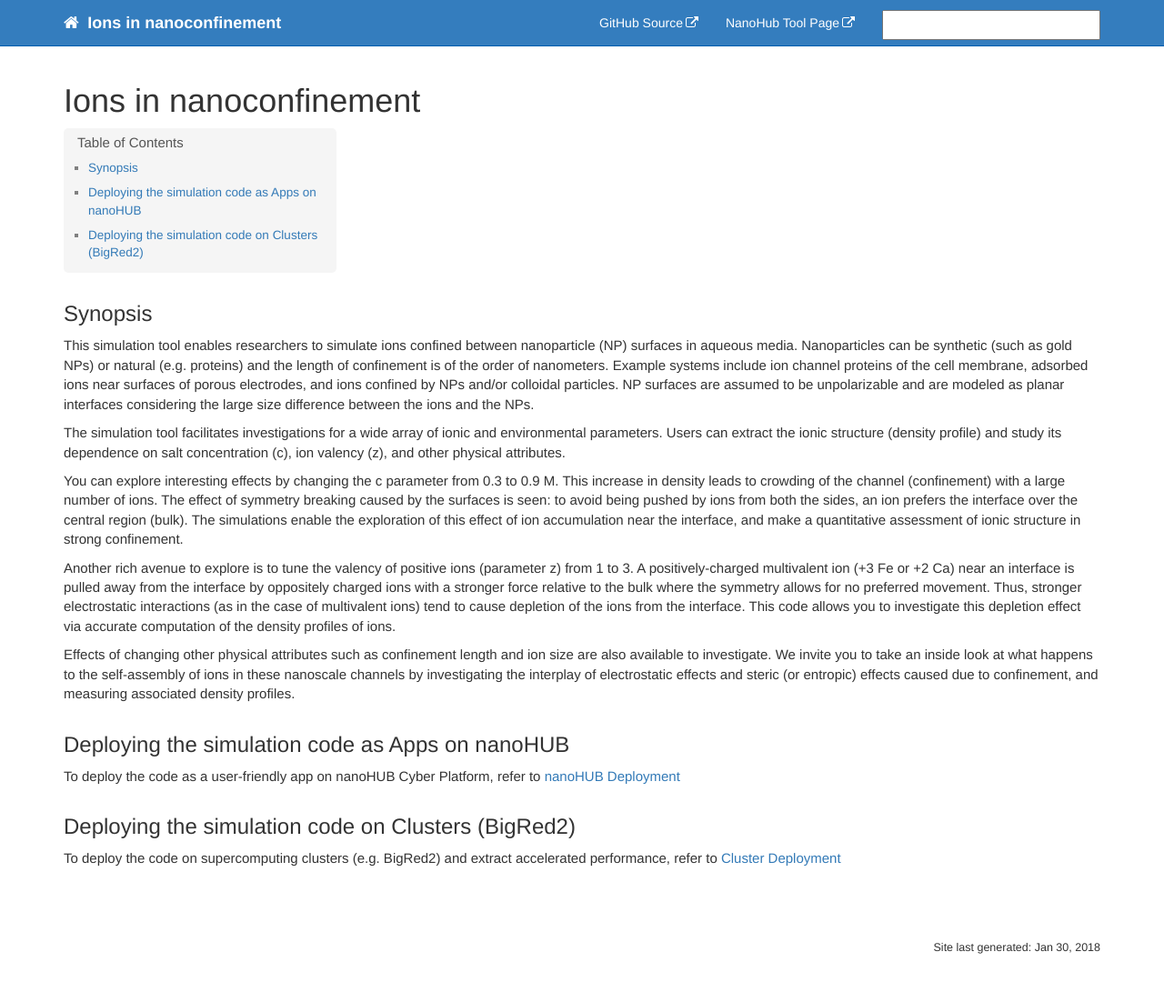
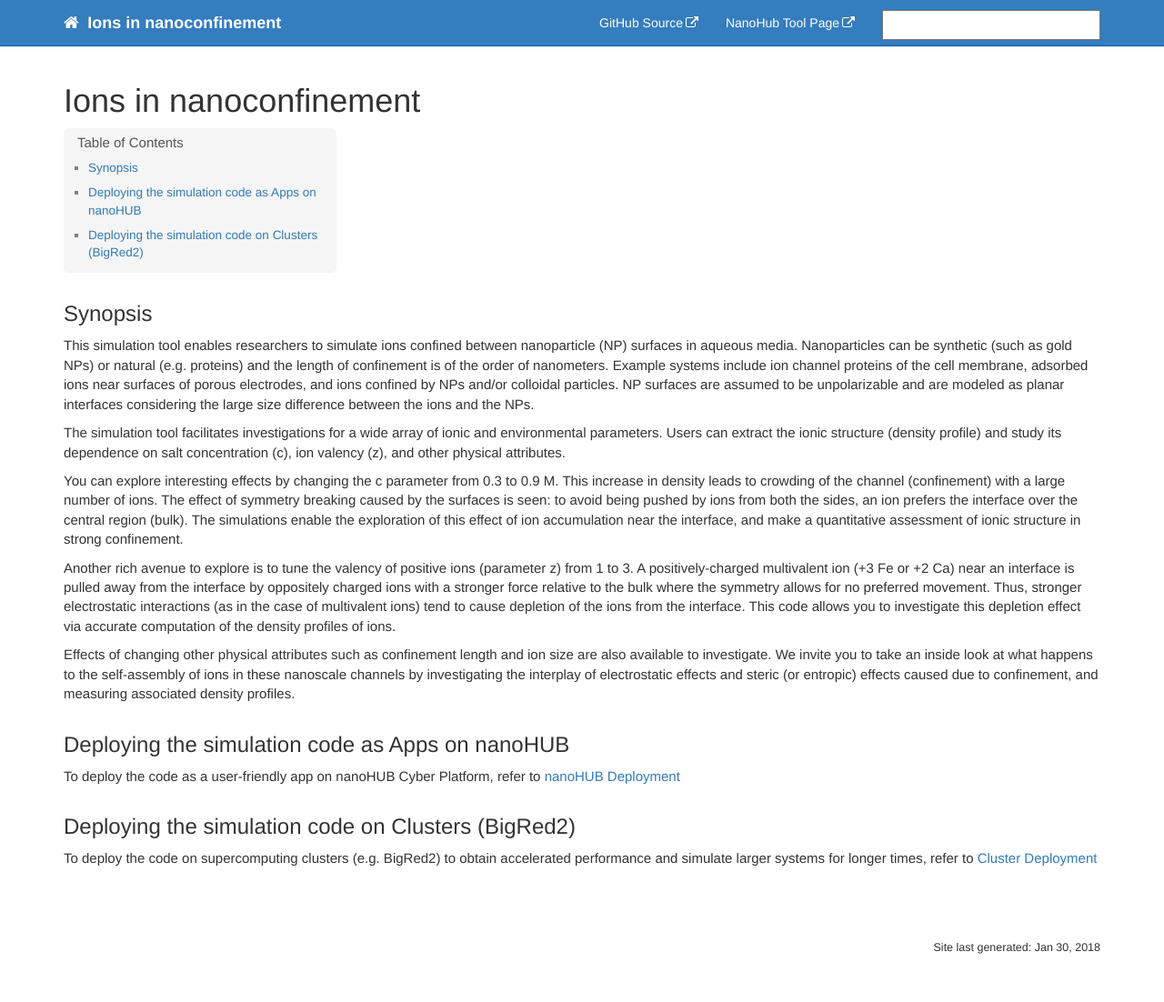
Before and after one commit to softmaterialslab/nanoconfinement-md, a Jekyll site: the page built from docs/index.md, in a window 1280 px wide. Shown: the whole page at 91% size. Built offline with Jekyll 4.4.1, drawn with Linux system fonts in a browser that asks for light colours; nearby versions of some CDN libraries; our own code applies the rules of GitHub Pages for plain Markdown files; comment, search, counter and statistics services are not loaded.

Commit message:
Update index.md

```diff
--- a/docs/index.md
+++ b/docs/index.md
@@ -22,4 +22,4 @@ Effects of changing other physical attributes such as confinement length and ion
 To deploy the code as a user-friendly app on nanoHUB Cyber Platform, refer to [nanoHUB Deployment](nanohub_deployment)
 
 ## Deploying the simulation code on Clusters (BigRed2)
-To deploy the code on supercomputing clusters (e.g. BigRed2) and extract accelerated performance, refer to [Cluster Deployment](cluster_bigred2_deployment)
+To deploy the code on supercomputing clusters (e.g. BigRed2) to obtain accelerated performance and simulate larger systems for longer times, refer to [Cluster Deployment](cluster_bigred2_deployment)
```
